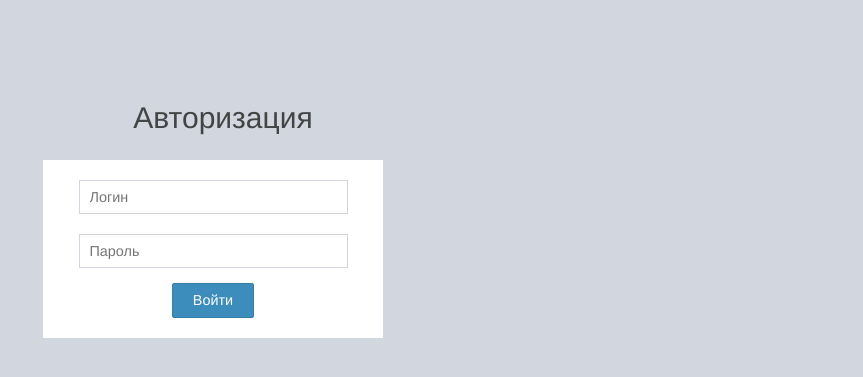
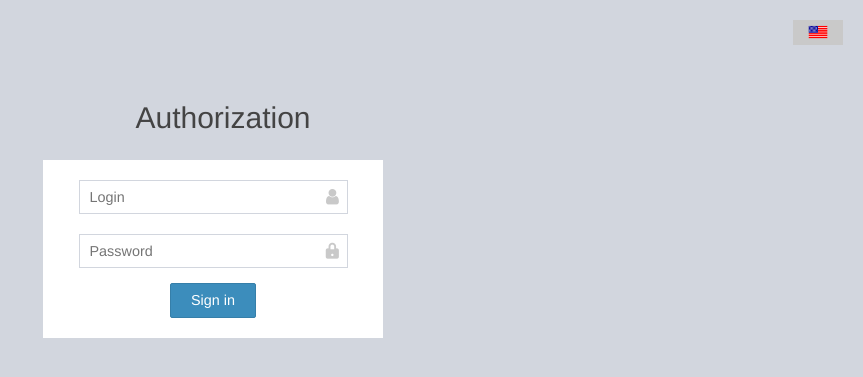
Before and after one commit to AndreyVitovtov/bot, a Laravel app: page /login in a window 1280 px wide. Shown: the top 377 px of the page, without its empty margins (417-1280 px from the left). Run offline with Laravel 8, Linux system fonts and the light colour scheme; style sheets or scripts are compiled from the project's sources; some libraries are stand-ins or nearby versions.

Commit message:
auth icons, languages

```diff
--- a/public/css/auth.css
+++ b/public/css/auth.css
@@ -33,16 +33,16 @@ h3 {
 	padding: 0 10px 20px 10px;
 }
 
-.auth>div {
+.auth div {
 	position: relative;
 }
 
-.auth>div i {
+.auth i {
 	position: absolute;
-	top: 26px;
-	right: 10px;
-	font-size: 20px;
-	color: #666;
+	top: 23px;
+	right: 28px;
+	font-size: 18px;
+	color: #c9c9c9;
 }
 
 .auth input {
@@ -51,7 +51,7 @@ h3 {
 	margin-top: 20px;
 	border: solid 1px #d2d6de;
 	padding-left: 10px;
-	padding-right: 35px;
+	padding-right: 28px;
 	box-size: border-box;
 }
 
@@ -77,11 +77,14 @@ h3 {
     height: 25px;
     padding: 0 15px;
     cursor: pointer;
-    position: relative;
+    position: absolute;
+    top: -80px;
+    right: 20px;
+    background-color: #c9c9c9;
 }
 
 .languages:hover {
-    background-color: #d2d6de;
+    background-color: #c9c9c9;
 }
 
 .languages:hover .languages-other {
@@ -99,11 +102,11 @@ h3 {
 
 .languages-other {
     position: absolute;
-    margin-left: -25px;
+    margin-left: -15px;
     z-index: 9999;
     top: 25px;
     padding: 0 15px;
-    background-color: #d2d6de;
+    background-color: #c9c9c9;
     display: none;
 }
 
--- a/resources/views/auth/login.blade.php
+++ b/resources/views/auth/login.blade.php
@@ -2,19 +2,38 @@
 
 @section('main')
     <link rel="stylesheet" href="{{asset('css/auth.css')}}">
-    <h3><b>Авторизация</b></h3>
+    <link rel="stylesheet" href="{{asset('css/fontello.css')}}">
+    <div class="languages">
+        <div>
+            <a href="{{ route('locale', App::getLocale()) }}">
+                <img src="{{ url('/img/language/'.App::getLocale().'.png') }}" alt="">
+            </a>
+        </div>
+        <div class="languages-other">
+            @if(App::getLocale() == "ru")
+                <a href="{{ route('locale', 'us') }}">
+                    <img src="{{ url('/img/language/us.png') }}" alt="">
+                </a>
+            @else
+                <a href="{{ route('locale', 'ru') }}">
+                    <img src="{{ url('/img/language/ru.png') }}" alt="">
+                </a>
+            @endif
+        </div>
+    </div>
+    <h3><b>@lang('auth.authorization')</b></h3>
     <div class="auth">
         <form action="{{ route('login') }}" method="POST">
             @csrf
             <div>
-                <input type="text" name="login" id="inputLogin" placeholder="Логин" value="{{ old('login') }}" required autofocus>
+                <input type="text" name="login" id="inputLogin" placeholder="@lang('auth.login')" value="{{ old('login') }}" required autofocus>
                 <i class="icon-user-8"></i>
             </div>
             <div>
-                <input type="password" name="password" id="inputPassword" placeholder="Пароль">
+                <input type="password" name="password" id="inputPassword" placeholder="@lang('auth.password')">
                 <i class="icon-lock-filled"></i>
             </div>
-            <button id="login">Войти</button>
+            <button id="login">@lang('auth.sign_in')</button>
         </form>
     </div>
 @endsection
```
